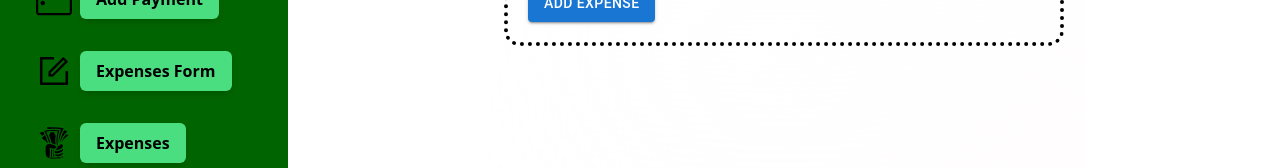
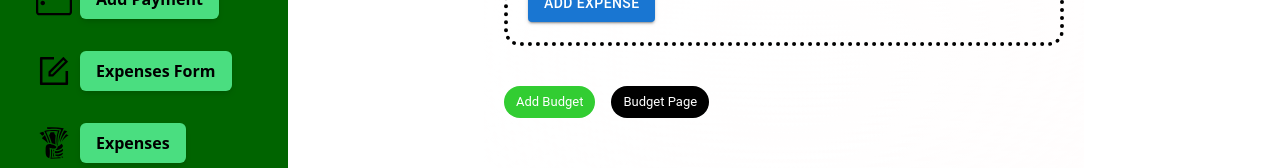
Before and after one commit to AleHS01/frontendCapstone, a React (Create React App) app in the folder finance-mate/: page /budget-expense/1 in a window 1280 px wide. Shown: the part 335-503 px from the top of the page. Built offline with nearby package versions, Linux system fonts and the light colour scheme; no server answers.

Commit message:
Add navigation to budget-expense page and update button colors.

```diff
--- a/finance-mate/src/components/BudgetExpenseForm.jsx
+++ b/finance-mate/src/components/BudgetExpenseForm.jsx
@@ -1,6 +1,7 @@
 import React, { useState, useEffect } from "react";
-import { useDispatch, useSelector} from "react-redux";
-import { useParams } from 'react-router'
+import { useDispatch, useSelector } from "react-redux";
+import { useParams } from "react-router";
+import { Link } from "react-router-dom";
 import {
   getExpenseOfBudgetThunk,
   getBudgetsThunk,
@@ -16,6 +17,8 @@ import {
   Select,
   MenuItem,
   Container,
+  Grid,
+  Chip
 } from "@mui/material";
 import styled from "styled-components";
 import waveBackground from "./layered-waves-haikei.svg";
@@ -54,7 +57,7 @@ const BudgetContainer = styled.div`
 const AddExpenseForm = () => {
   const dispatch = useDispatch();
 
-  const {budget_id}=useParams()
+  const { budget_id } = useParams();
 
   const [expenseName, setExpenseName] = useState("");
   const [expenseAmount, setExpenseAmount] = useState("");
@@ -64,9 +67,14 @@ const AddExpenseForm = () => {
 
   const budgets = useSelector((state) => state.budget);
   const all_expenses = useSelector((state) => state.user_expenses);
-  const expensesForBudget = all_expenses.filter((expense) => expense.BudgetId === selectedBudgetId);
+  const expensesForBudget = all_expenses.filter(
+    (expense) => expense.BudgetId === selectedBudgetId
+  );
   // console.log("expensesForBudget==>",expensesForBudget)
-  const budget_expense_total = expensesForBudget.reduce(((acc, expense) => (acc + parseInt(expense.expense_value))), 0);
+  const budget_expense_total = expensesForBudget.reduce(
+    (acc, expense) => acc + parseInt(expense.expense_value),
+    0
+  );
   // console.log(budget_expense_total,expensesForBudget)
   // const budget_expense_total = useSelector((state) => state.user_budget_expenses);
   // console.log("expenses for entertainment:", expensesForBudget)
@@ -92,7 +100,7 @@ const AddExpenseForm = () => {
     // }
 
     // console.log("Use Effect");
-    }, [selectedBudgetId]);
+  }, [selectedBudgetId]);
 
   // console.log("budget_expense_total", budget_expense_total);
 
@@ -182,6 +190,39 @@ const AddExpenseForm = () => {
           ) : (
             <p></p>
           )}
+
+<Grid container spacing={2}>
+      <Grid item>
+        <Chip
+          label="Add Budget"
+          component={Link}
+          to="/budgetform"
+          clickable
+          sx={{
+            backgroundColor: "limegreen",
+            color: "#fff",
+            "&:hover": {
+              backgroundColor: "#05377f",
+            },
+          }}
+        />
+      </Grid>
+      <Grid item>
+        <Chip
+          label="Budget Page"
+          component={Link}
+          to="/budget-view"
+          clickable
+          sx={{
+            backgroundColor: "black",
+            color: "white",
+            "&:hover": {
+              backgroundColor: "#05377f",
+            },
+          }}
+        />
+      </Grid>
+    </Grid>
           {/* <BudgetBox
             budget={selectedBudget}
             expenses={expensesForBudget}
--- a/finance-mate/src/components/BudgetView.jsx
+++ b/finance-mate/src/components/BudgetView.jsx
@@ -3,7 +3,7 @@ import React, { useEffect, useState } from "react";
 import { useDispatch, useSelector } from "react-redux";
 import SideBar from "./side-bar";
 import LineChart from "./LineChart";
-import { Link } from "react-router-dom";
+import { Link, useNavigate } from "react-router-dom";
 import {
   Grid,
   Typography,
@@ -68,12 +68,14 @@ const BudgetBoxesContainer = styled.div`
 
 const BudgetView = () => {
   const dispatch = useDispatch();
+  const navigate = useNavigate();
   const budgets = useSelector((state) => state.budget);
   const [selectedBudgetId, setSelectedBudgetId] = useState(undefined);
   const [selectedBudget, setSelectedBudget] = useState(undefined);
   const [budgetExpenses, setBudgetExpenses] = useState(undefined);
   const [lineChartData, setLineChartData] = useState(undefined);
   const [sortedBudget, setSortedBudget] = useState([]);
+
 
   useEffect(() => {
     dispatch(getBudgetsThunk());
@@ -258,7 +260,7 @@ const BudgetView = () => {
           <Grid item>
             <Typography
               variant="h4"
-              sx={{ fontWeight: "500", color: "#4CAF50" }}
+              sx={{ fontWeight: "500", color: "black" }}
             >
               Overview of Your Budgets
             </Typography>
@@ -277,7 +279,7 @@ const BudgetView = () => {
               to="/budgetform"
               clickable
               sx={{
-                backgroundColor: "#03a9f4",
+                backgroundColor: "limegreen",
                 color: "#fff",
                 "&:hover": {
                   backgroundColor: "#05377f",
@@ -289,10 +291,10 @@ const BudgetView = () => {
             <Chip
               label="Add Expense"
               component={Link}
-              to="/budget-expense"
+              to='/budget-expense/1'
               clickable
               sx={{
-                backgroundColor: "#03a9f4",
+                backgroundColor: "black",
                 color: "#fff",
                 "&:hover": {
                   backgroundColor: "#05377f",
```
